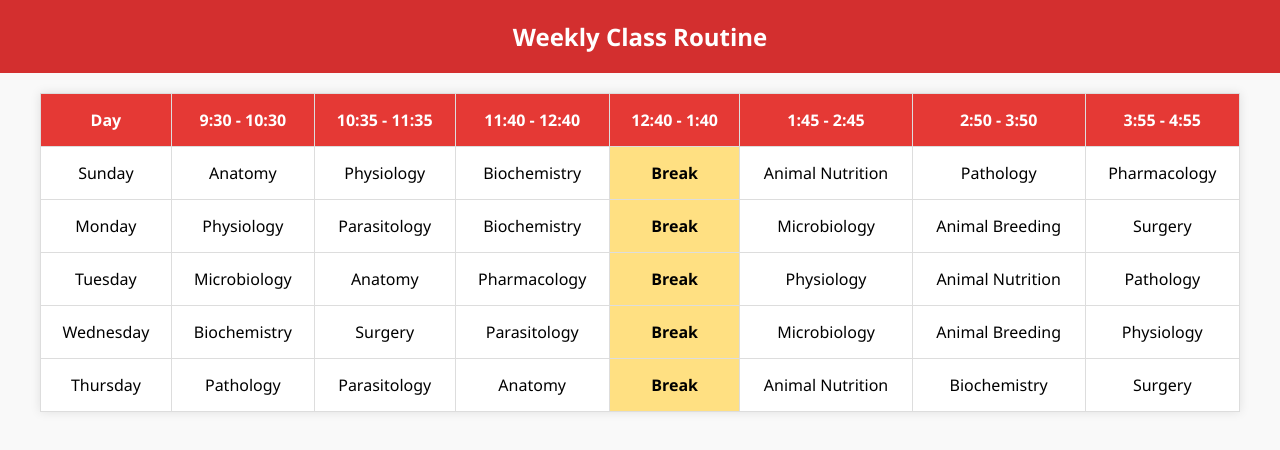
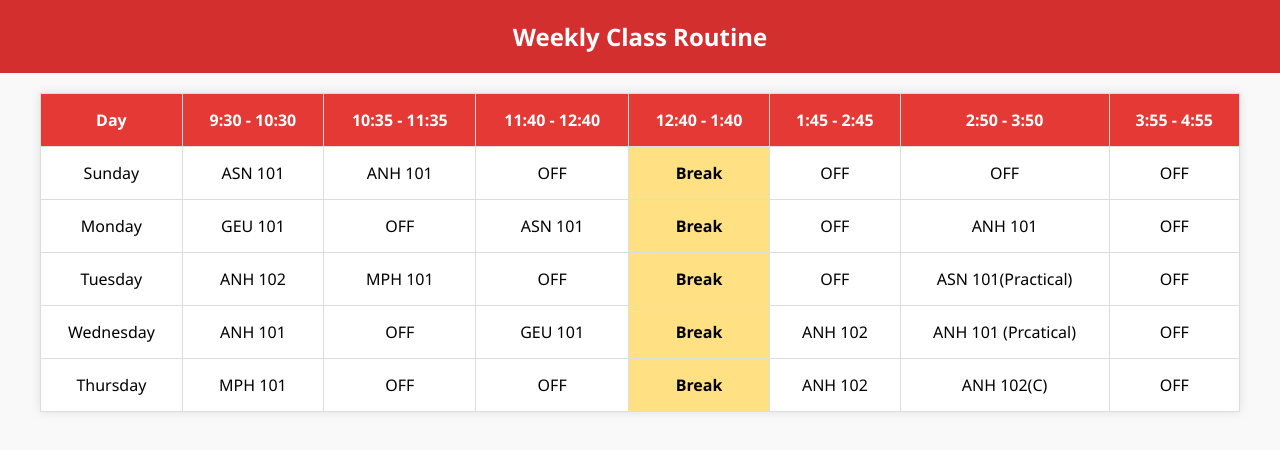
Before and after one commit to nayeemislamnishad/Routine_Summer_term, a plain HTML site: page index.html in a window 1280 px wide. Drawn offline with Linux system fonts and the light colour scheme.

Commit message:
Update index.html

```diff
--- a/index.html
+++ b/index.html
@@ -84,53 +84,53 @@
       <!-- Repeat rows for each day -->
       <tr>
         <td>Sunday</td>
-        <td>Anatomy</td>
-        <td>Physiology</td>
-        <td>Biochemistry</td>
+        <td>ASN 101 </td>
+        <td>ANH 101 </td>
+        <td>OFF</td>
         <td class="break">Break</td>
-        <td>Animal Nutrition</td>
-        <td>Pathology</td>
-        <td>Pharmacology</td>
+        <td>OFF</td>
+        <td>OFF</td>
+        <td>OFF</td>
       </tr>
       <tr>
         <td>Monday</td>
-        <td>Physiology</td>
-        <td>Parasitology</td>
-        <td>Biochemistry</td>
+        <td>GEU 101 </td>
+        <td>OFF</td>
+        <td>ASN 101 </td>
         <td class="break">Break</td>
-        <td>Microbiology</td>
-        <td>Animal Breeding</td>
-        <td>Surgery</td>
+        <td>OFF</td>
+        <td>ANH 101 </td>
+        <td>OFF</td>
       </tr>
       <tr>
         <td>Tuesday</td>
-        <td>Microbiology</td>
-        <td>Anatomy</td>
-        <td>Pharmacology</td>
+        <td>ANH 102 </td>
+        <td>MPH 101 </td>
+        <td>OFF</td>
         <td class="break">Break</td>
-        <td>Physiology</td>
-        <td>Animal Nutrition</td>
-        <td>Pathology</td>
+        <td>OFF</td>
+        <td>ASN 101(Practical) </td>
+        <td>OFF</td>
       </tr>
       <tr>
         <td>Wednesday</td>
-        <td>Biochemistry</td>
-        <td>Surgery</td>
-        <td>Parasitology</td>
+        <td>ANH 101 </td>
+        <td>OFF</td>
+        <td>GEU 101 </td>
         <td class="break">Break</td>
-        <td>Microbiology</td>
-        <td>Animal Breeding</td>
-        <td>Physiology</td>
+        <td>ANH 102 </td>
+        <td>ANH 101 (Prcatical)</td>
+        <td>OFF</td>
       </tr>
       <tr>
         <td>Thursday</td>
-        <td>Pathology</td>
-        <td>Parasitology</td>
-        <td>Anatomy</td>
+        <td>MPH 101 </td>
+        <td>OFF</td>
+        <td>OFF</td>
         <td class="break">Break</td>
-        <td>Animal Nutrition</td>
-        <td>Biochemistry</td>
-        <td>Surgery</td>
+        <td>ANH 102 </td>
+        <td>ANH 102(C) </td>
+        <td>OFF</td>
       </tr>
     </tbody>
   </table>
```
